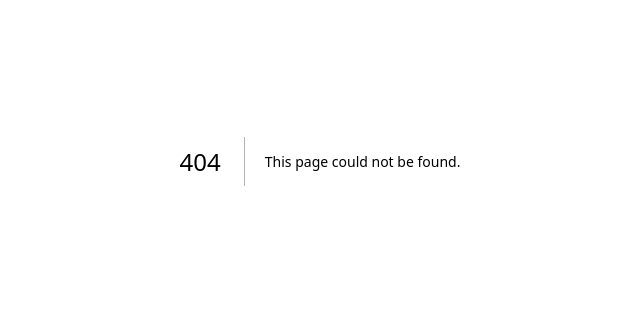
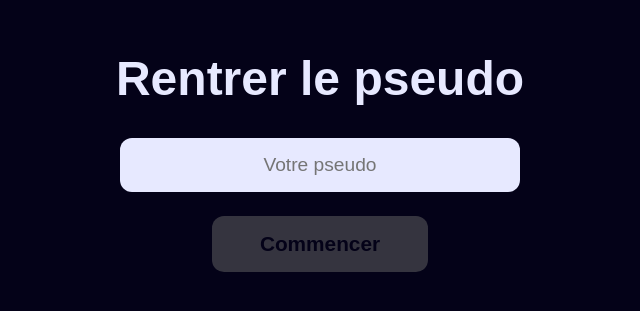
Before and after one commit to ethan-frot/Drunk-Santa, a Next.js app: page /pseudo in a window 1280 px wide. Before the commit this address had no page. Shown: the part 239-550 px from the top of the page, without its empty margins (320-960 px from the left). Built offline with nearby package versions, Linux system fonts and the light colour scheme.

Commit message:
✨ add input field for pseudo

```diff
--- /dev/null
+++ b/app/pseudo/page.tsx
@@ -0,0 +1,100 @@
+'use client';
+
+import { useState } from 'react';
+import { useRouter } from 'next/navigation';
+
+export default function PseudoPage() {
+  const router = useRouter();
+  const [pseudo, setPseudo] = useState('');
+
+  const handleSubmit = (e: React.FormEvent) => {
+    e.preventDefault();
+    if (pseudo.trim()) {
+
+      localStorage.setItem('playerPseudo', pseudo.trim());
+      router.push('/game');
+    }
+  };
+
+  return (
+    <main style={{
+      minHeight: '100vh',
+      height: '100vh',
+      background: '#040218',
+      display: 'flex',
+      flexDirection: 'column',
+      alignItems: 'center',
+      justifyContent: 'center',
+      gap: '2rem',
+      padding: '2rem'
+    }}>
+      <h1 style={{
+        fontSize: '3rem',
+        fontWeight: 'bold',
+        color: '#e7e9ff',
+        margin: 0,
+        textAlign: 'center'
+      }}>
+        Rentrer le pseudo
+      </h1>
+
+      <form onSubmit={handleSubmit} style={{
+        display: 'flex',
+        flexDirection: 'column',
+        gap: '1.5rem',
+        alignItems: 'center',
+        width: '100%',
+        maxWidth: '400px'
+      }}>
+        <input
+          type="text"
+          value={pseudo}
+          onChange={(e) => setPseudo(e.target.value)}
+          placeholder="Votre pseudo"
+          style={{
+            width: '100%',
+            padding: '1rem 1.5rem',
+            fontSize: '1.2rem',
+            color: '#040218',
+            background: '#e7e9ff',
+            border: 'none',
+            borderRadius: '12px',
+            outline: 'none',
+            textAlign: 'center'
+          }}
+          maxLength={20}
+          autoFocus
+        />
+
+        <button
+          type="submit"
+          disabled={!pseudo.trim()}
+          style={{
+            padding: '1rem 3rem',
+            fontSize: '1.3rem',
+            fontWeight: 'bold',
+            color: '#040218',
+            background: pseudo.trim() ? '#e7e9ff' : '#666',
+            border: 'none',
+            borderRadius: '12px',
+            cursor: pseudo.trim() ? 'pointer' : 'not-allowed',
+            transition: 'all 0.2s',
+            opacity: pseudo.trim() ? 1 : 0.5
+          }}
+          onMouseEnter={(e) => {
+            if (pseudo.trim()) {
+              e.currentTarget.style.transform = 'scale(1.05)';
+              e.currentTarget.style.background = '#fff';
+            }
+          }}
+          onMouseLeave={(e) => {
+            e.currentTarget.style.transform = 'scale(1)';
+            e.currentTarget.style.background = pseudo.trim() ? '#e7e9ff' : '#666';
+          }}
+        >
+          Commencer
+        </button>
+      </form>
+    </main>
+  );
+}
```
